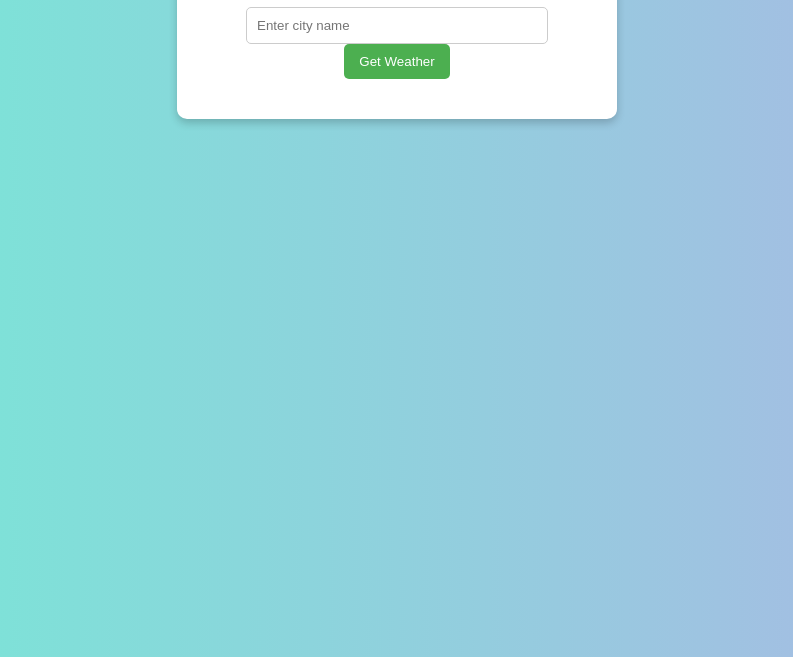
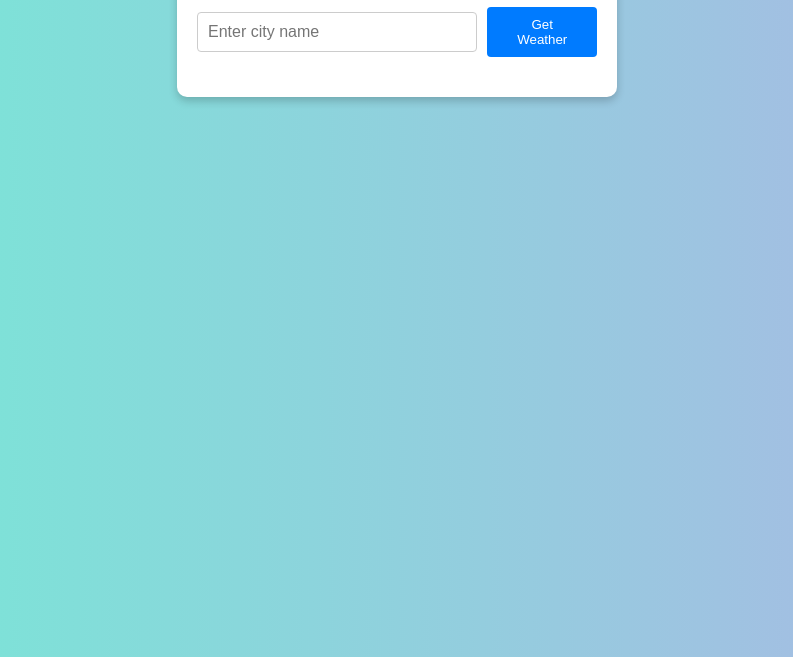
Before and after one commit to Bibek2003-sketch/weather-app, a plain HTML site: page index.html in a window 1280 px wide. Shown: the part 143-800 px from the top of the page, without its empty margins (243-1036 px from the left). Drawn offline with Linux system fonts and the light colour scheme.

Commit message:
Added input field

```diff
--- a/index.html
+++ b/index.html
@@ -8,10 +8,10 @@
 </head>
 <body>
 
-    <div class="container">
+<div class="container">
 <h1>Weather App</h1>
 <!-- Search Section -->
-<div class="search-bar">
+<div class="search-box">
 <input type="text" id="city-input" placeholder="Enter city name">
 <button id="search-btn">Get Weather</button>
 </div>
--- a/script.js
+++ b/script.js
@@ -0,0 +1,7 @@
+document.getElementById('search-btn').addEventListener('click', () => {
+  const city = document.getElementById('city-input').value;
+  console.log('City entered:', city);
+
+  // Later this city value will be used to fetch weather data from API
+
+});
--- a/style.css
+++ b/style.css
@@ -34,3 +34,32 @@ background-color: #45a049;
 .weather-info {
 margin-top: 20px;
 }
+.search-box {
+  margin-bottom: 20px;
+  display: flex;
+  justify-content: center;
+  align-items: center;
+}
+
+#city-input {
+  padding: 10px;
+  width: 70%;
+  margin-right: 10px;
+  border: 1px solid #ccc;
+  border-radius: 4px;
+  font-size: 16px;
+}
+
+#search-btn {
+  padding: 10px 20px;
+  cursor: pointer;
+  background-color: #007BFF;
+  color: white;
+  border: none;
+  border-radius: 4px;
+  transition: background-color 0.3s ease;
+}
+
+#search-btn:hover {
+  background-color: #0056b3;
+}
```
